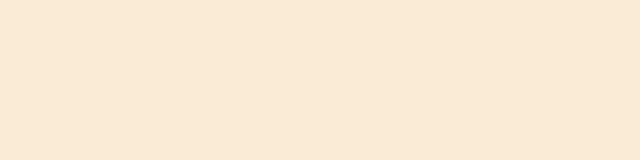
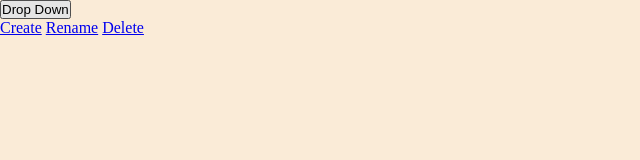
Before and after one commit to umersaif11/DropDown-Menu, a website built with webpack: page src/template.html in a window 1280 px wide. Shown: the whole page, without its empty margins (0-640 px from the left). Built offline with nearby package versions, Linux system fonts and the light colour scheme; a web font is replaced by a local one.

Commit message:
Add the drop down container, button and content

```diff
--- a/src/template.html
+++ b/src/template.html
@@ -6,6 +6,13 @@
     <title>Dropdown Menu</title>
   </head>
   <body>
-
+    <div id="dropdown-container">
+      <button id="dropdown-button">Drop Down</button>
+      <div id="dropdown-content">
+        <a href="##">Create</a>
+        <a href="##">Rename</a>
+        <a href="##">Delete</a>
+      </div>
+    </div>
   </body>
 </html>
```
